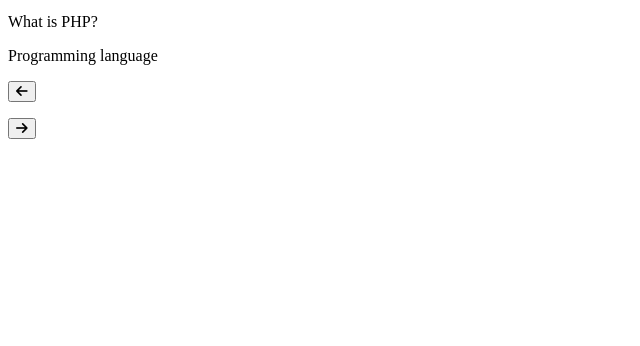
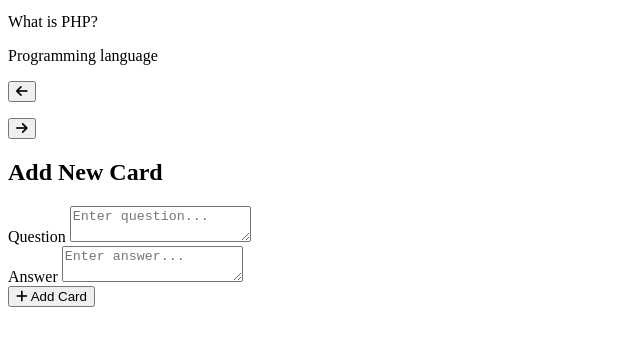
Before and after one commit to bemog/memory-cards, a plain HTML site: page index.html in a window 1280 px wide. Shown: the part 154-500 px from the top of the page, without its empty margins (0-640 px from the left). Drawn offline with Linux system fonts and the light colour scheme.

Commit message:
Add new card screen to index.html

```diff
--- a/index.html
+++ b/index.html
@@ -14,7 +14,7 @@
 
     <div class="container">
         <h1>Memory Cards</h1>
-        <button class="btn btn-add" id="btn-add"><i class="fas fa-plus"></i> Add New Card</button>
+        <button class="btn btn-add-card" id="btn-add"><i class="fas fa-plus"></i> Add New Card</button>
         <div class="card-container">
             <button class="btn-flip" id="flip"><i class="fas fa-sync-alt"></i> Flip</button>
             <div class="card-front" id="card-front">
@@ -29,6 +29,21 @@
             <p id="current"></p>
             <button class="btn=next" id="btn-next"><i class="fas fa-arrow-right"></i></button>
         </div>
+
+        <div class="new-screen" id="new-screen">
+            <h2>Add New Card</h2>
+            <form class="new-form">
+                <div class="question-container">
+                    <label for="question">Question</label>
+                    <textarea type="text" id="question" placeholder="Enter question..."></textarea>
+                </div>
+                <div class="answer-container">
+                    <label for="answer">Answer</label>
+                    <textarea type="text" id="answer" placeholder="Enter answer..."></textarea>
+                </div>
+                <button class="btn btn-add" id="btn-add" type="submit"><i class="fas fa-plus"></i> Add Card</button>
+            </form>
+        </div>
     </div>
 
     <script src="script.js"></script>
```
